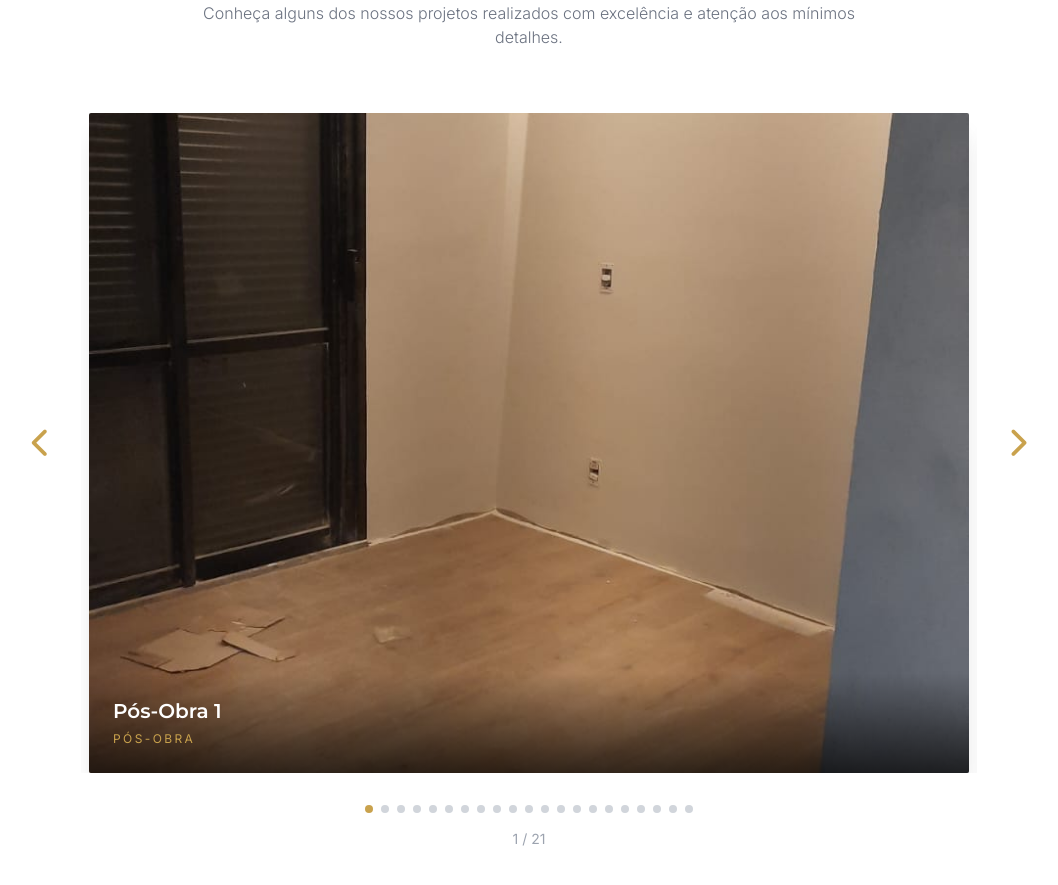
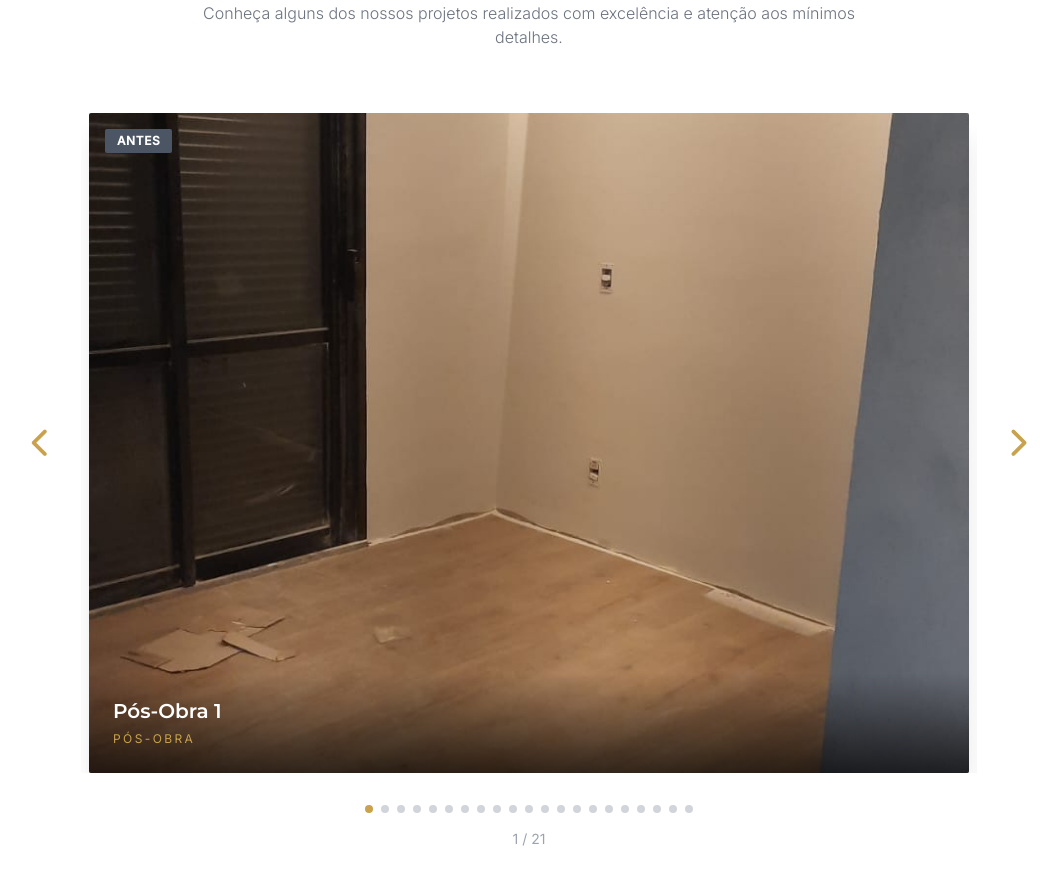
Before and after one commit to JoaoVieiraM/Limpeza-Gourmet, a React (Vite) app: page / in a window 1280 px wide. Shown: the part 2060-2945 px from the top of the page, without its empty margins (111-1169 px from the left). Built offline with nearby package versions, Linux system fonts and the light colour scheme.

Commit message:
antes e depois portfolio

```diff
--- a/App.tsx
+++ b/App.tsx
@@ -221,27 +221,27 @@ const Servicos: React.FC = () => {
 
 // Portfolio Items Data
 const portfolioItems = [
-  { id: 1, title: 'Pós-Obra 1', image: fotoobra1, category: 'Pós-Obra' },
-  { id: 2, title: 'Pós-Obra 2', image: fotoobra2, category: 'Pós-Obra' },
-  { id: 3, title: 'Pós-Obra 3', image: fotoobra3, category: 'Pós-Obra' },
-  { id: 4, title: 'Pós-Obra 4', image: fotoobra4, category: 'Pós-Obra' },
-  { id: 5, title: 'Pós-Obra 5', image: fotoobra5, category: 'Pós-Obra' },
-  { id: 6, title: 'Pós-Obra 6', image: fotoobra6, category: 'Pós-Obra' },
-  { id: 7, title: 'Pós-Obra 7', image: fotoobra7, category: 'Pós-Obra' },
-  { id: 8, title: 'Pós-Obra 8', image: fotoobra8, category: 'Pós-Obra' },
-  { id: 9, title: 'Pós-Obra 9', image: fotoobra9, category: 'Pós-Obra' },
-  { id: 10, title: 'Pós-Obra 10', image: fotoobra10, category: 'Pós-Obra' },
-  { id: 11, title: 'Pós-Obra 11', image: fotoobra11, category: 'Pós-Obra' },
-  { id: 12, title: 'Pós-Obra 12', image: fotoobra12, category: 'Pós-Obra' },
-  { id: 13, title: 'Pós-Obra 13', image: fotoobra13, category: 'Pós-Obra' },
-  { id: 14, title: 'Pós-Obra 14', image: fotoobra14, category: 'Pós-Obra' },
-  { id: 15, title: 'Pós-Obra 15', image: fotoobra15, category: 'Pós-Obra' },
-  { id: 16, title: 'Pós-Obra 16', image: fotoobra16, category: 'Pós-Obra' },
-  { id: 17, title: 'Pós-Obra 17', image: fotoobra17, category: 'Pós-Obra' },
-  { id: 18, title: 'Pós-Obra 18', image: fotoobra18, category: 'Pós-Obra' },
-  { id: 19, title: 'Pós-Obra 19', image: fotoobra19, category: 'Pós-Obra' },
-  { id: 20, title: 'Pós-Obra 20', image: fotoobra20, category: 'Pós-Obra' },
-  { id: 21, title: 'Pós-Obra 21', image: fotoobra21, category: 'Pós-Obra' },
+  { id: 1, title: 'Pós-Obra 1', image: fotoobra1, category: 'Pós-Obra', type: 'antes' as const },
+  { id: 2, title: 'Pós-Obra 2', image: fotoobra2, category: 'Pós-Obra', type: 'antes' as const },
+  { id: 3, title: 'Pós-Obra 3', image: fotoobra3, category: 'Pós-Obra', type: 'antes' as const },
+  { id: 4, title: 'Pós-Obra 4', image: fotoobra4, category: 'Pós-Obra', type: 'antes' as const },
+  { id: 5, title: 'Pós-Obra 5', image: fotoobra5, category: 'Pós-Obra', type: 'antes' as const },
+  { id: 6, title: 'Pós-Obra 6', image: fotoobra6, category: 'Pós-Obra', type: 'antes' as const },
+  { id: 7, title: 'Pós-Obra 7', image: fotoobra7, category: 'Pós-Obra', type: 'antes' as const },
+  { id: 8, title: 'Pós-Obra 8', image: fotoobra8, category: 'Pós-Obra', type: 'antes' as const },
+  { id: 9, title: 'Pós-Obra 9', image: fotoobra9, category: 'Pós-Obra', type: 'antes' as const },
+  { id: 10, title: 'Pós-Obra 10', image: fotoobra10, category: 'Pós-Obra', type: 'antes' as const },
+  { id: 11, title: 'Pós-Obra 11', image: fotoobra11, category: 'Pós-Obra', type: 'antes' as const },
+  { id: 12, title: 'Pós-Obra 12', image: fotoobra12, category: 'Pós-Obra', type: 'antes' as const },
+  { id: 13, title: 'Pós-Obra 13', image: fotoobra13, category: 'Pós-Obra', type: 'antes' as const },
+  { id: 14, title: 'Pós-Obra 14', image: fotoobra14, category: 'Pós-Obra', type: 'antes' as const },
+  { id: 15, title: 'Pós-Obra 15', image: fotoobra15, category: 'Pós-Obra', type: 'antes' as const },
+  { id: 16, title: 'Pós-Obra 16', image: fotoobra16, category: 'Pós-Obra', type: 'antes' as const },
+  { id: 17, title: 'Pós-Obra 17', image: fotoobra17, category: 'Pós-Obra', type: 'depois' as const },
+  { id: 18, title: 'Pós-Obra 18', image: fotoobra18, category: 'Pós-Obra', type: 'depois' as const },
+  { id: 19, title: 'Pós-Obra 19', image: fotoobra19, category: 'Pós-Obra', type: 'depois' as const },
+  { id: 20, title: 'Pós-Obra 20', image: fotoobra20, category: 'Pós-Obra', type: 'depois' as const },
+  { id: 21, title: 'Pós-Obra 21', image: fotoobra21, category: 'Pós-Obra', type: 'depois' as const },
 ];
 
 const Portfolio: React.FC = () => {
@@ -296,6 +296,10 @@ const Portfolio: React.FC = () => {
                       alt={item.title}
                       className="w-full h-full object-cover"
                     />
+                    {/* Badge Antes/Depois */}
+                    <div className={`absolute top-4 left-4 px-3 py-1 rounded-sm text-xs font-bold uppercase tracking-wider ${item.type === 'antes' ? 'bg-gray-600 text-white' : 'bg-brandGold text-brandBlue'}`}>
+                      {item.type === 'antes' ? 'Antes' : 'Depois'}
+                    </div>
                     <div className="absolute bottom-0 left-0 right-0 bg-gradient-to-t from-black/70 to-transparent p-6">
                       <h3 className="text-white text-xl font-semibold">{item.title}</h3>
                       <span className="text-brandGold text-xs uppercase tracking-[0.2em]">{item.category}</span>
```
Also changed, not shown: 1 other file (tests, documents, lock files or other folders).
